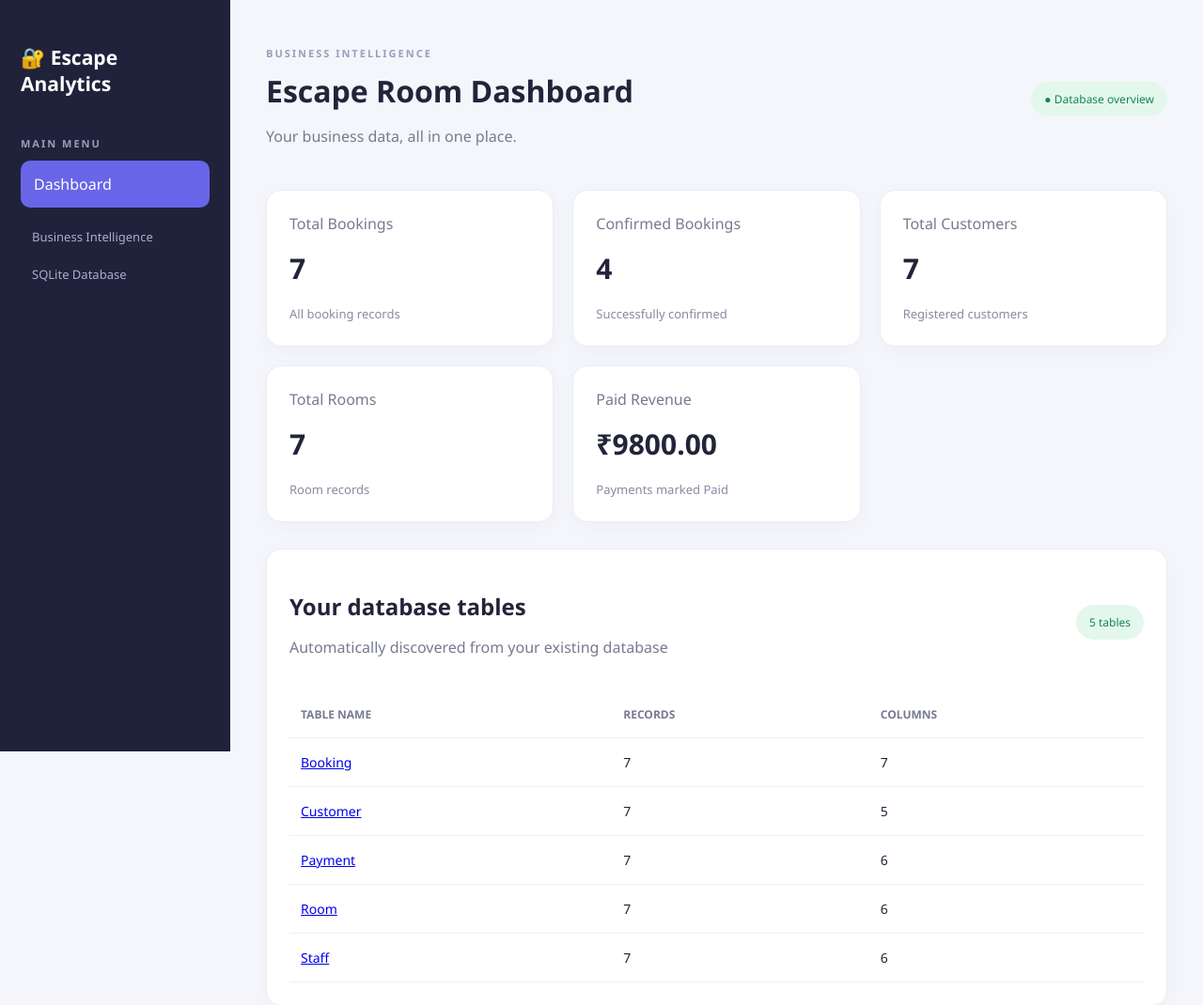
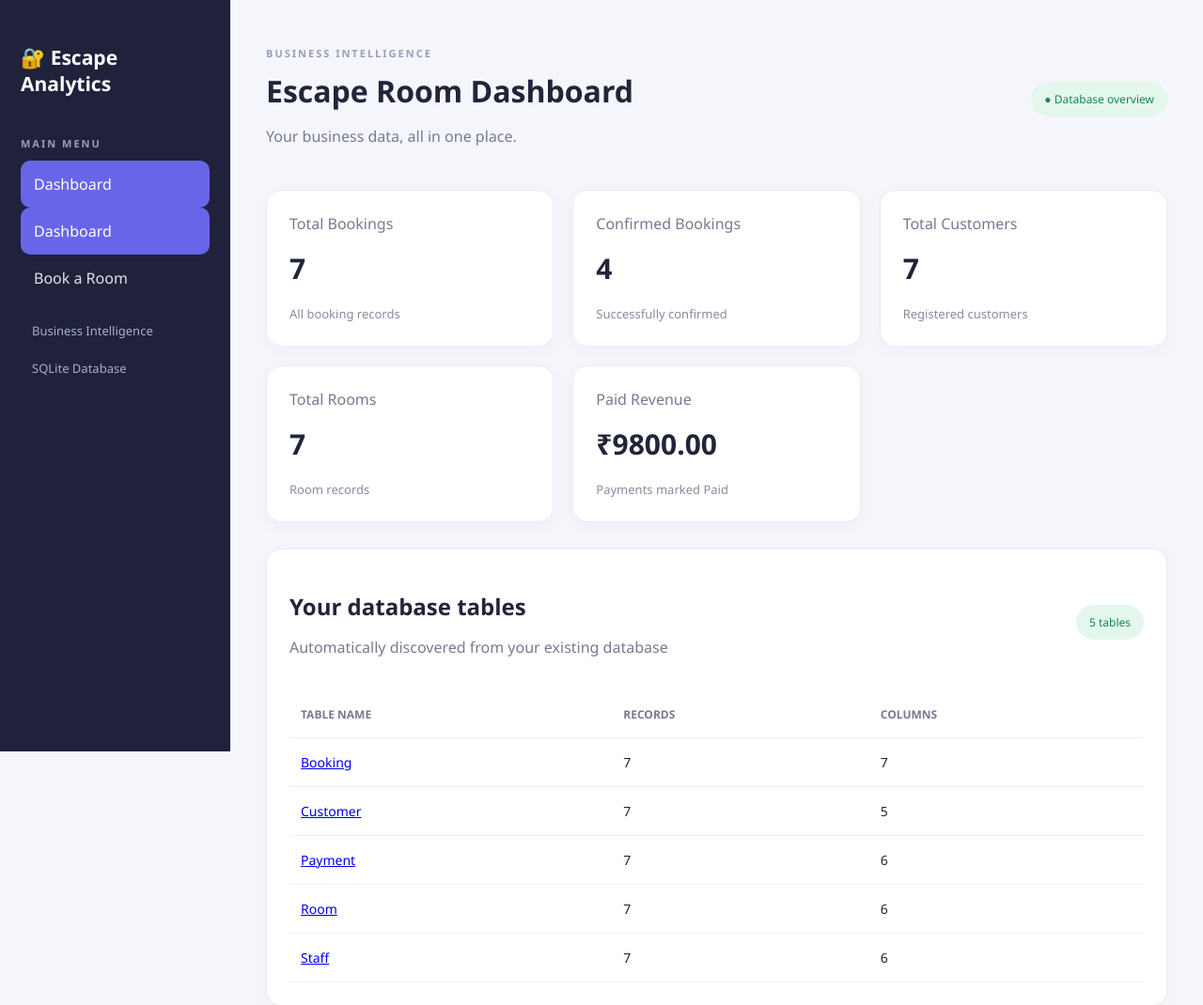
Before and after one commit to Sonali-1108/Escape-Room, a Flask app: page / in a window 1280 px wide. Shown: the top 1070 px of the page at 94% size. Run offline with Flask 3, Linux system fonts and the light colour scheme; data comes from the database, SQL or seed files in the repository.

Commit message:
Add booking link to dashboard

```diff
--- a/templates/index.html
+++ b/templates/index.html
@@ -12,6 +12,8 @@
         <h2>🔐 Escape Analytics</h2>
         <p class="menu-label">MAIN MENU</p>
         <a class="active" href="/">Dashboard</a>
+        <a class="active" href="/">Dashboard</a>
+        <a href="/book">Book a Room</a>
         <p class="sidebar-note">Business Intelligence</p>
         <p class="sidebar-note">SQLite Database</p>
     </aside>
```
